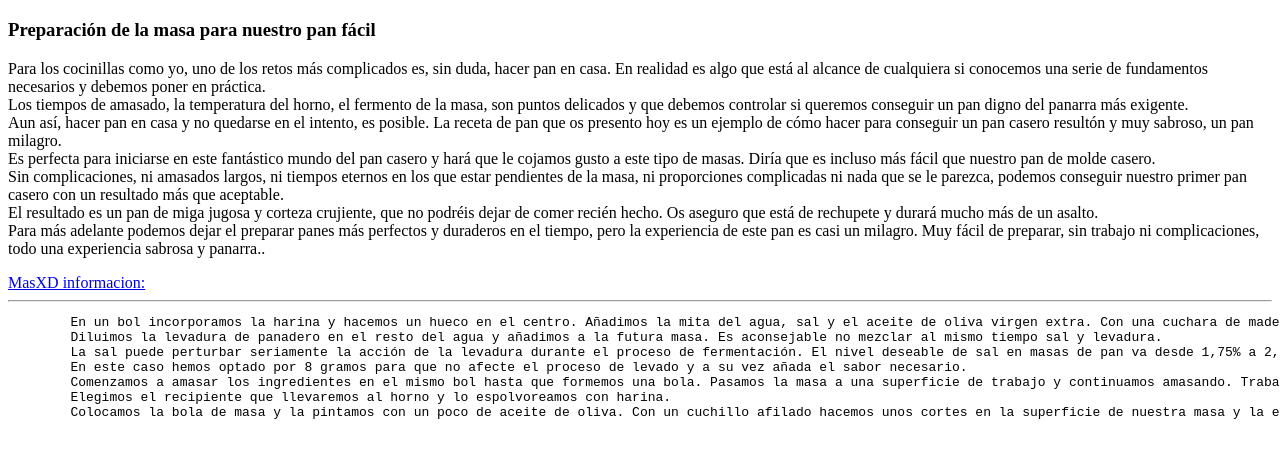
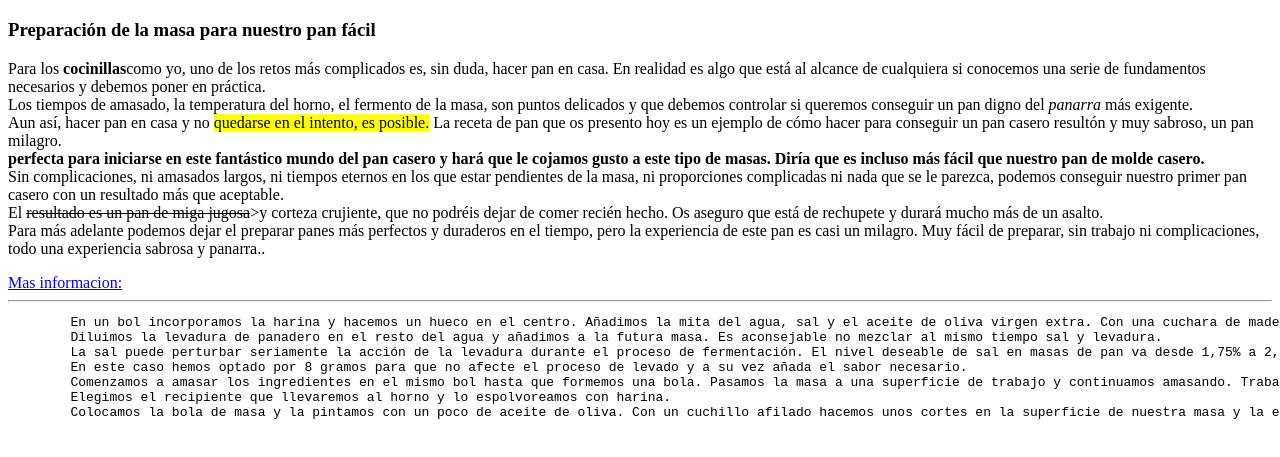
Before and after one commit to SantiagoN123/Bictia_index, a plain HTML site: page index.html in a window 1280 px wide. Shown: the part 61-518 px from the top of the page. Drawn offline with Linux system fonts and the light colour scheme.

Commit message:
evitando errores

```diff
--- a/index.html
+++ b/index.html
@@ -11,30 +11,30 @@
     <!--Encabezado-Titulo-->
     <H1>Receta de pan a nivel global</H1>
     <h3>Preparación de la masa para nuestro pan fácil</h3>
-    <p>Para los cocinillas como yo, uno de los retos más complicados es, sin duda, hacer pan en casa.
+    <p>Para los <b>cocinillas</b>como yo, uno de los retos más complicados es, sin duda, hacer pan en casa.
         En realidad es algo que está al alcance de cualquiera si conocemos una serie de fundamentos necesarios y debemos
         poner en práctica.
         <br>
         Los tiempos de amasado, la temperatura del horno, el fermento de la masa, son puntos delicados y que debemos
-        controlar si queremos conseguir un pan digno del panarra más exigente.
+        controlar si queremos conseguir un pan digno del <i>panarra</i> más exigente.
         <br>
-        Aun así, hacer pan en casa y no quedarse en el intento, es posible. La receta de pan que os presento hoy es un
+        Aun así, hacer pan en casa y no <mark>quedarse en el intento, es posible.</mark>  La receta de pan que os presento hoy es un
         ejemplo de cómo hacer para conseguir un pan casero resultón y muy sabroso, un pan milagro.
         <br>
-        Es perfecta para iniciarse en este fantástico mundo del pan casero y hará que le cojamos gusto a este tipo de
-        masas. Diría que es incluso más fácil que nuestro pan de molde casero.
+        <strong>perfecta para iniciarse en este fantástico mundo del pan casero y hará que le cojamos gusto a este tipo de
+        masas. Diría que es incluso más fácil que nuestro pan de molde casero.</strong>
         <br>
         Sin complicaciones, ni amasados largos, ni tiempos eternos en los que estar pendientes de la masa, ni
         proporciones complicadas ni nada que se le parezca, podemos conseguir nuestro primer pan casero con un resultado
         más que aceptable.
         <br>
-        El resultado es un pan de miga jugosa y corteza crujiente, que no podréis dejar de comer recién hecho. Os
+        El <del>resultado es un pan de miga jugosa</del>>y corteza crujiente, que no podréis dejar de comer recién hecho. Os
         aseguro que está de rechupete y durará mucho más de un asalto.
         <br>
         Para más adelante podemos dejar el preparar panes más perfectos y duraderos en el tiempo, pero la experiencia de
         este pan es casi un milagro. Muy fácil de preparar, sin trabajo ni complicaciones, todo una experiencia sabrosa
         y panarra..</p>
-    <a href="https://www.recetasderechupete.com/como-hacer-pan-facil-especial-novatos-panarras/20662/">MasXD
+    <a href="https://www.recetasderechupete.com/como-hacer-pan-facil-especial-novatos-panarras/20662/">Mas
         informacion:</a>
         <hr>
     <pre>
```
